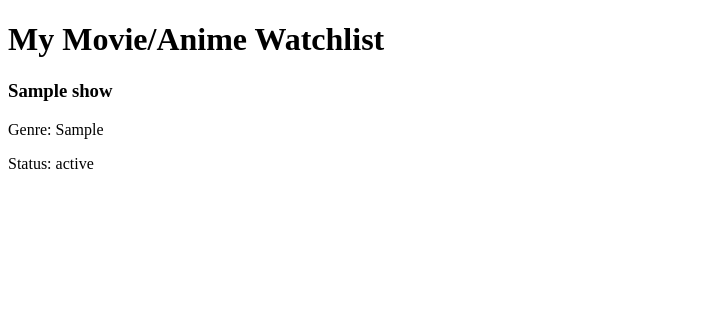
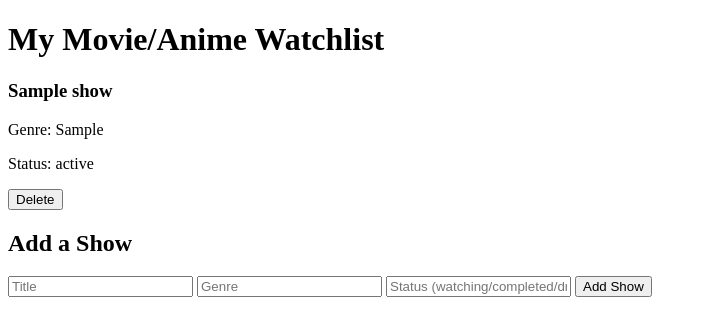
Before and after one commit to Muhammadsharif-21/MOVIE-REC, a Flask app: page / in a window 1280 px wide. Shown: the top 336 px of the page, without its empty margins (0-707 px from the left). Run offline with Flask 3, Linux system fonts and the light colour scheme; tables that the repository leaves empty hold one stand-in row (values such as "Sample post").

Commit message:
Added frontend js funcs for getting and deleting the shows

```diff
--- a/models.py
+++ b/models.py
@@ -8,7 +8,7 @@ class Show(db.Model):
     title = db.Column(db.String(150), nullable=False )
     genre = db.Column(db.String(20))
     status = db.Column(db.String(20), nullable=False)
-    reviews = db.relationship("Review", backref="show", lazy=True)
+    reviews = db.relationship("Review", backref="show", lazy=True, cascade="all, delete-orphan")
 
 class Review(db.Model):
     id = db.Column(db.Integer, primary_key=True)
--- a/templates/index.html
+++ b/templates/index.html
@@ -6,8 +6,31 @@
 <body>
     <h1> My Movie/Anime Watchlist </h1>
     <div id="shows-container"></div>
+    <h2> Add a Show </h2>
+    <input type="text" id="title-input" placeholder="Title">
+    <input type="text" id="genre-input" placeholder="Genre">
+    <input type="text" id="status-input" placeholder="Status (watching/completed/dropped)">
+    <button onclick="addShow()">Add Show</button>
 </body>
 <script>
+  function addShow() {
+    const title = document.getElementById('title-input').value;
+    const genre = document.getElementById('genre-input').value;
+    const status = document.getElementById('status-input').value;
+
+    fetch('/api/shows/', {
+      method: 'POST',
+      headers: { 'Content-Type': 'application/json' },
+      body: JSON.stringify({title: title, genre: genre, status: status})
+    })
+    .then(response => response.json())
+    .then(data => {
+      console.log('Added:', data);
+      loadShows();
+    });
+  }
+
+  function loadShows() {
     fetch('/api/shows/')
       .then(response => response.json())
       .then(data => {
@@ -17,9 +40,23 @@
             <h3>${show.title}</h3>
             <p>Genre: ${show.genre}</p>
             <p>Status: ${show.status}</p>
+            <button onclick="deleteShow(${show.id})">Delete</button>
           </div>
         `).join('');
         container.innerHTML = html;
       });
+  }
+
+  loadShows();
+  function deleteShow(id) {
+    fetch(`/api/shows/${id}`, {
+      method: 'DELETE'
+    })
+    .then(response => response.json())
+    .then(data => {
+      console.log('Deleted:', data);
+      loadShows();
+    });
+  }
 </script>
 </html>
```
Lines whose indentation alone changed are shown as unchanged.
